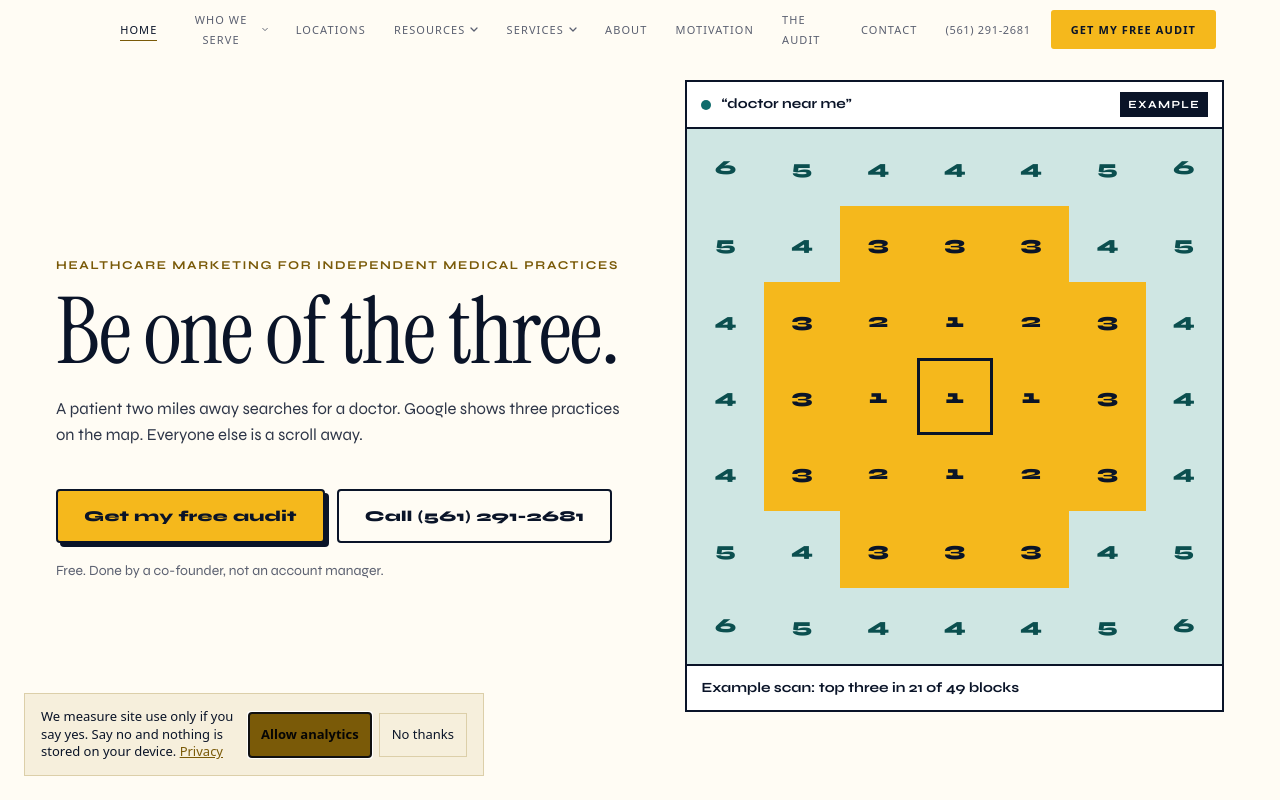
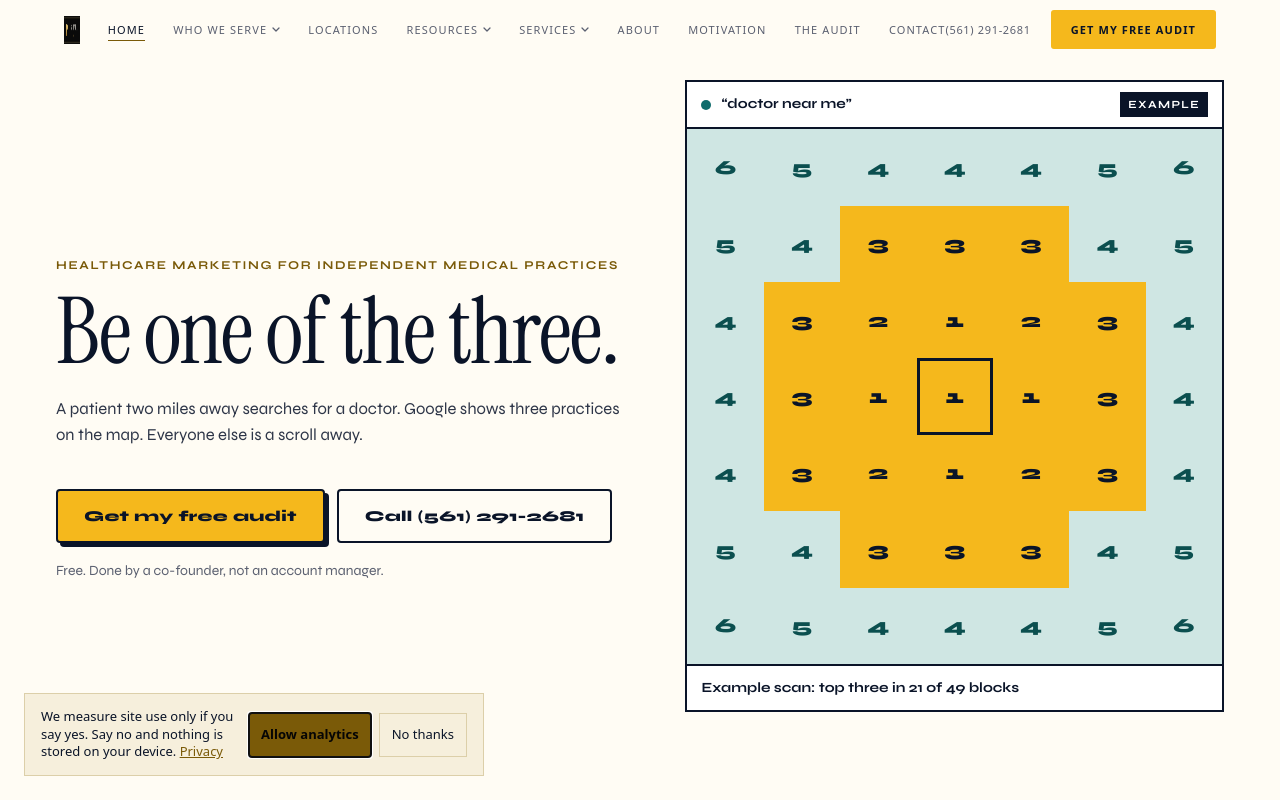
Before and after one commit to contactprimara-debug/PriMara, a Next.js app: page / in a window 1280 px wide. Shown: the top 800 px of the page. Built offline with nearby package versions, Linux system fonts and the light colour scheme.

Commit message:
Revert "611: header grid column gap so Contact and phone number never touch (gap 0px -> 28px at 768-1557)"
This reverts commit 3c24f80787a185efb35b55b7e507fc75c240e8c7.

```diff
--- a/components/Header.tsx
+++ b/components/Header.tsx
@@ -110,7 +110,6 @@ export default function Header() {
           zIndex: 1000,
           display: "grid",
           gridTemplateColumns: "1fr auto 1fr",
-          columnGap: "28px",
           alignItems: "center",
           background: scrolled ? "rgba(255,252,244,0.94)" : "rgba(255,252,244,0.9)",
           backdropFilter: "blur(20px)",
```
